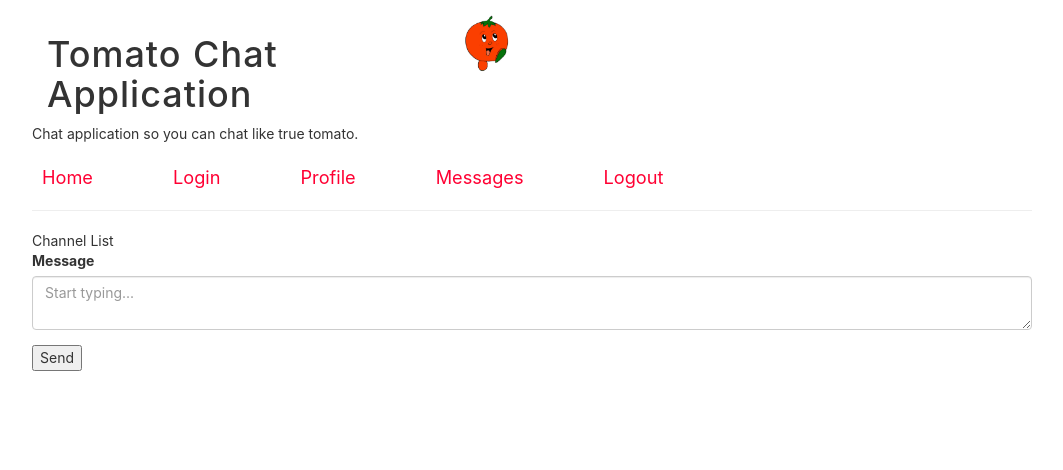
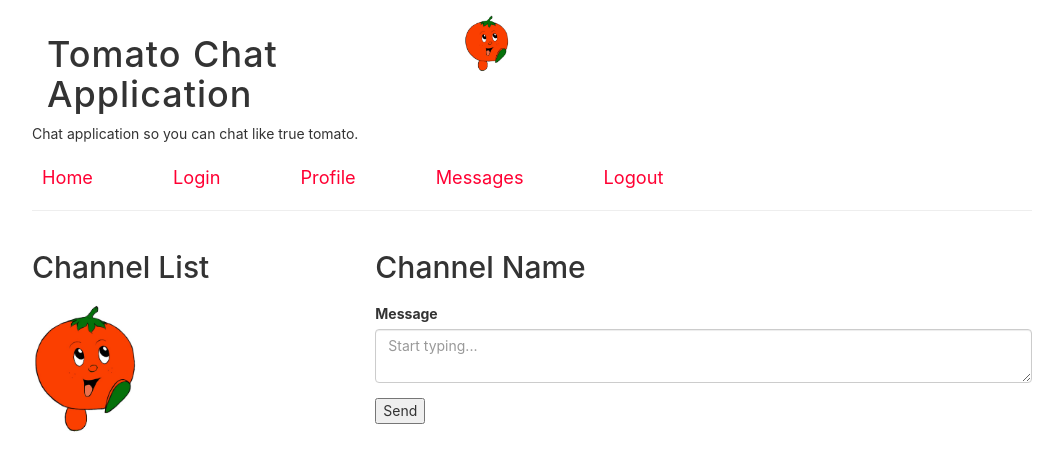
Before and after one commit to domhanak/tomato-chat, a React app: page /messages in a window 1280 px wide. Shown: the top 470 px of the page, without its empty margins (108-1171 px from the left). Built offline with nearby package versions, Linux system fonts and the light colour scheme.

Commit message:
Add Headings to Chat and fix its grid

```diff
--- a/src/components/ChatWindow.tsx
+++ b/src/components/ChatWindow.tsx
@@ -38,14 +38,18 @@ export class ChatWindow extends React.Component<IChatWindowProps, IChatWindowSta
             <div id="chat-container">
                 <div className="row">
                     <div className="col-lg-4 col-md-4 col-sm-4">
-                        <span> Channel List </span>
+                        <h2> Channel List </h2>
                     </div>
                     <div className="col-lg-8 col-md-8 col-sm-8">
+                        <h2> Channel Name </h2>
                         <MessageList messages={this.state.messages}/>
                     </div>
                 </div>
                 <div className="row">
-                    <div className="col-lg-12 col-md-12 col-sm-12">
+                    <div className="col-lg-4 col-md-4">
+                        <img src={require('../tomato.jpg')} alt="logo"/>
+                    </div>
+                    <div className="col-lg-8 col-md-8 col-sm-8">
                         <MessageForm message={this.state.message} username={this.state.username} onMessageChange={this.updateMessage} onSend={this.sendMessage}/>
                     </div>
                 </div>
```
